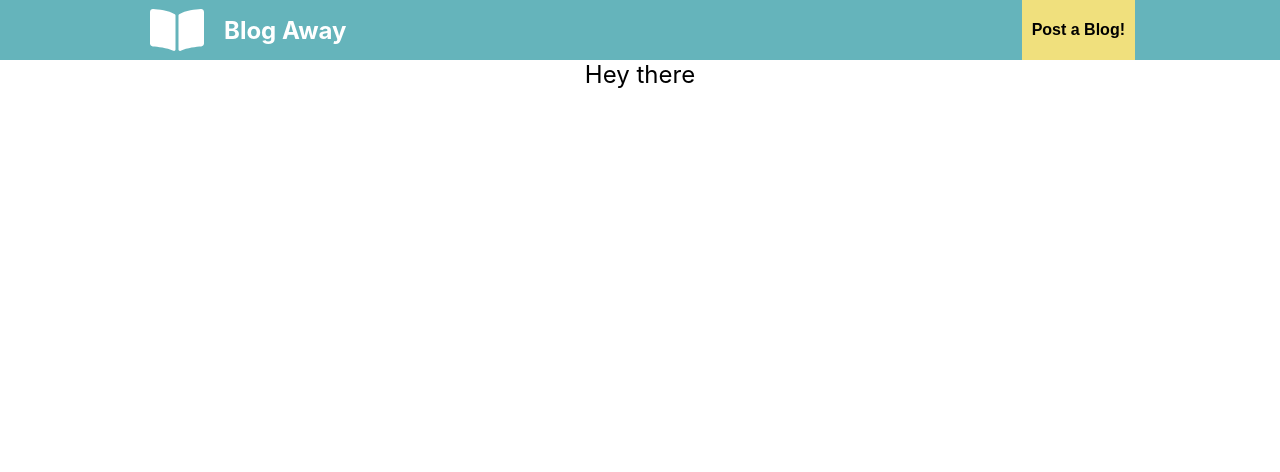
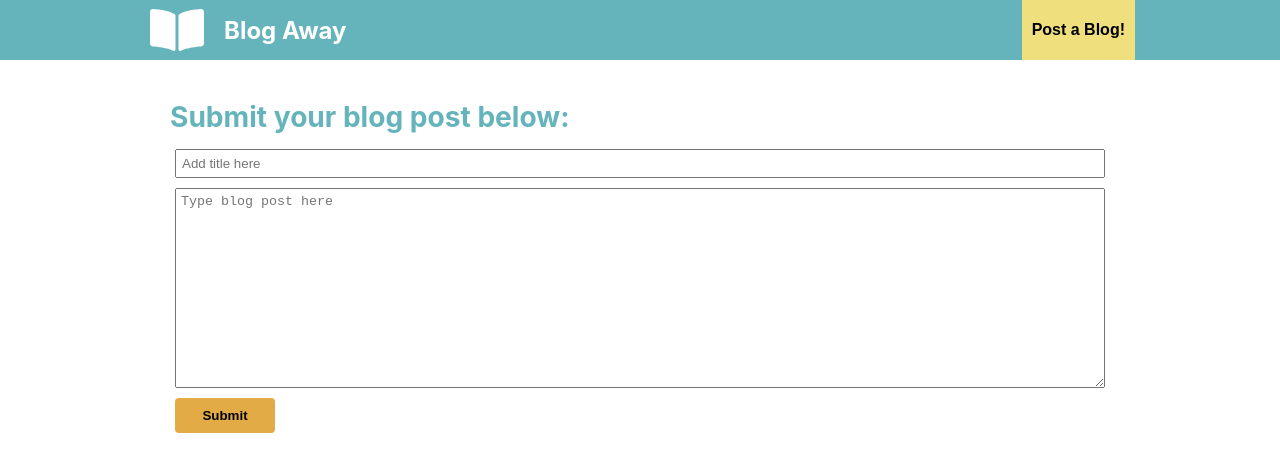
Before and after one commit to karleypetracca/blog-away, a React (Create React App) app: page /postnew in a window 1280 px wide. Shown: the top 472 px of the page. Built offline with nearby package versions, Linux system fonts and the light colour scheme.

Commit message:
Update: add new blog post CSS and minor fixes

```diff
--- a/src/App.js
+++ b/src/App.js
@@ -1,6 +1,6 @@
 import React from "react";
 import { BrowserRouter as Router, Route } from "react-router-dom";
-import Header from "./components/Header.jsx";
+import Nav from "./components/Nav.jsx";
 import PostList from "./components/PostList.jsx";
 import PostDetail from "./components/PostDetail.jsx";
 import PostForm from "./components/PostForm.jsx";
@@ -19,7 +19,7 @@ const StyledContent = styled.div`
 function App() {
 	return (
 		<div className="App">
-			<Header />
+			<Nav />
 			<Router>
 				<StyledContent>
 					<Route path="/" exact component={PostList} />
--- a/src/components/CommentForm.jsx
+++ b/src/components/CommentForm.jsx
@@ -10,18 +10,23 @@ const StyledHeader = styled.div`
 	width: 100vw;
 	padding: 30px;
 
+	h3 {
+		margin-bottom: 10px;
+	}
+
 	form {
 		display: flex;
-		align-items: center;
+		flex-direction: column;
 	}
 
-	input {
+	textarea {
 		padding: 5px;
 		margin: 5px;
-		min-height: 300px;
+		min-height: 100px;
 	}
 
 	button {
+		width: 150px;
 		padding: 10px;
 		margin: 5px;
 		border-style: none;
--- a/src/components/Header.jsx
+++ b/src/components/Nav.jsx
@@ -5,7 +5,7 @@ import { faBookOpen } from "@fortawesome/free-solid-svg-icons";
 
 import styled from "styled-components";
 
-const StyledHeader = styled.nav`
+const StyledNav = styled.nav`
 	background-color: var(--primary);
 	color: var(--white);
 	height: var(--header-height);
@@ -63,7 +63,7 @@ const StyledHeader = styled.nav`
 
 function Header() {
 	return (
-		<StyledHeader>
+		<StyledNav>
 			<div className="nav">
 				<div className="leftNav">
 					<a href="/">
@@ -79,7 +79,7 @@ function Header() {
 					</a>
 				</div>
 			</div>
-		</StyledHeader>
+		</StyledNav>
 	);
 }
 
--- a/src/components/PostDetail.jsx
+++ b/src/components/PostDetail.jsx
@@ -48,6 +48,7 @@ const StyledPostDetail = styled.div`
 	* {
 		margin: 10px auto;
 		max-width: var(--lg-container);
+		width: 100%;
 	}
 
 	* * {
--- a/src/components/PostForm.jsx
+++ b/src/components/PostForm.jsx
@@ -2,15 +2,104 @@ import React, { useState, useEffect } from "react";
 import styled from "styled-components";
 import { postAPI } from "../utilities/postAPI";
 
-function PostForm(props) {
+const StyledForm = styled.div`
+	color: var(--primary);
+	text-align: left;
+	margin: 10px auto;
+	max-width: var(--lg-container);
+	width: 100vw;
+	padding: 30px;
+
+	h3 {
+		margin-bottom: 10px;
+	}
+
+	form {
+		display: flex;
+		flex-direction: column;
+	}
+
+	input,
+	textarea {
+		padding: 5px;
+		margin: 5px;
+	}
+
+	textarea {
+		min-height: 200px;
+	}
+
+	button {
+		width: 100px;
+		padding: 10px;
+		margin: 5px;
+		border-style: none;
+		border-radius: 4px;
+		font-weight: bold;
+		background-color: var(--dark-secondary);
+		cursor: pointer;
+	}
+
+	button:hover {
+		background-color: var(--dark);
+		color: var(--white);
+		transition-duration: 0.3s;
+	}
+`;
+
+function PostForm() {
 	const [title, setTitle] = useState("");
 	const [post, setPost] = useState("");
 	const [author_id, setAuthor] = useState(0);
 
+	const changeTitle = (event) => {
+		setTitle(event.target.value);
+		setAuthor(1);
+	};
+
+	const changePost = (event) => {
+		setPost(event.target.value);
+		setAuthor(1);
+	};
+
+	const handleSubmit = (event) => {
+		event.preventDefault();
+		const data = { title, post, author_id };
+		addPost(data);
+		setTitle("");
+		setPost("");
+		setAuthor(0);
+	};
+
+	const addPost = async (data) => {
+		const url = "http://localhost:5000/post/post";
+		const response = await postAPI(url, data);
+		if (response.status === 200) {
+			alert("Blog Post Submitted!");
+		}
+		if (response.status !== 200) {
+			alert("Blog Post was unable to be saved. Please try again later.");
+		}
+	};
+
 	return (
-		<div>
-			<p>Hey there</p>
-		</div>
+		<StyledForm>
+			<h3>Submit your blog post below:</h3>
+			<form onSubmit={handleSubmit}>
+				<input
+					type="text"
+					value={title}
+					onChange={changeTitle}
+					placeholder="Add title here"
+				/>
+				<textarea
+					value={post}
+					onChange={changePost}
+					placeholder="Type blog post here"
+				/>
+				<button type="submit">Submit</button>
+			</form>
+		</StyledForm>
 	);
 }
 
```
